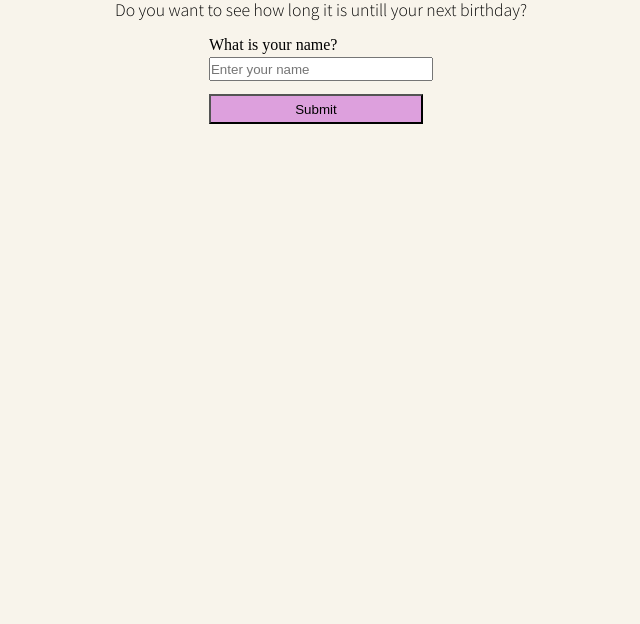
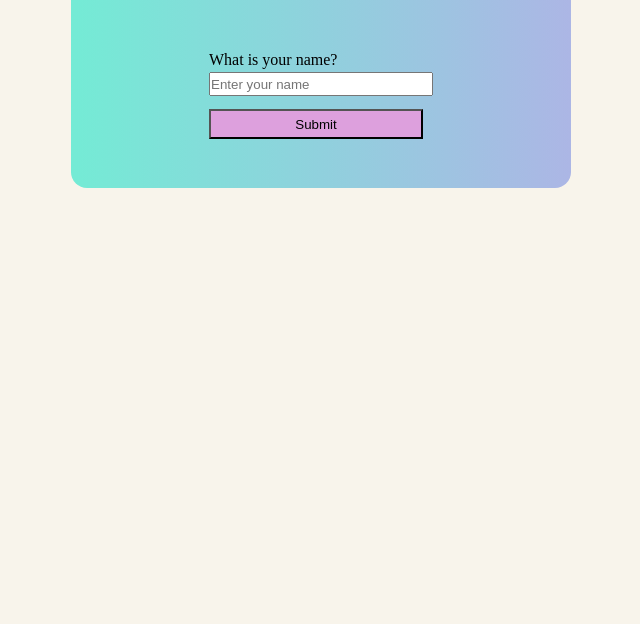
Before and after one commit to neducod/birthday-countdown, a plain HTML site: page index.html in a window 1280 px wide. Shown: the part 176-800 px from the top of the page, without its empty margins (319-959 px from the left). Drawn offline with Linux system fonts and the light colour scheme.

Commit message:
more stylings

```diff
--- a/index.html
+++ b/index.html
@@ -20,8 +20,8 @@
 <body>
     <div class="container">
         <h1 class="h1">𐙚⋆°｡⋆♡Birthday Countdown ⋆｡˚ ᡣ𐭩</h1>
-        <p id="firstText">Do you want to see how long it is untill your next birthday?</p>
-        <div>
+        <p id="firstText"></p>
+        <div class="container-info">
             <div class="label-contanier">
                 <label for="userName" class="labeinn" >What is your name?</label>
                 <input type="text" name="" id="myText" placeholder="Enter your name"  class="labein" >
--- a/styles.css
+++ b/styles.css
@@ -12,8 +12,57 @@ body{
     flex-direction: column;
     justify-content: center;
     align-items: center;
-    gap: 15px
+    gap: 15px;
+
+
+
+    --background: linear-gradient(to right, #74ebd5 0%, #acb6e5 100%);
+    width: 490px;
+    height: 254px;
+    padding: 5px;
+    border-radius: 1rem;
+    overflow: visible;
+    background: #74ebd5;
+    background: var(--background);
+    position: relative;
+    z-index: 1;
 }
+.container::before {
+    background: linear-gradient(to bottom right, #f6d365 0%, #fda085 100%);
+    transform: rotate(2deg);
+}
+
+.container:hover::before,
+.container:hover::after {
+  opacity: 0;
+}
+
+.container:hover .card-info {
+  color: #74ebd5;
+  transition: color 1s;
+}
+.container-info {
+    /* --color: #292b2c; */
+    color: rgb(1, 32, 1);
+    background: var(--color);
+    color: var(--color);
+    display: flex;
+    justify-content: center;
+    align-items: center;
+    flex-direction: column;
+    width: 100%;
+    height: 100%;
+    overflow: visible;
+    border-radius: 0.7rem;
+    position: relative;
+    z-index: 2;
+}
+
+.container:hover .container-info{
+    color: #0a2f28;
+    transition: color 1s;
+  }
+
 .h1{
     font-family: "Roboto Condensed", sans-serif;
   font-optical-sizing: auto;
```
